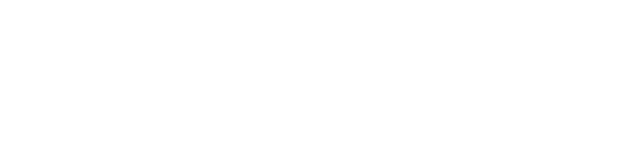
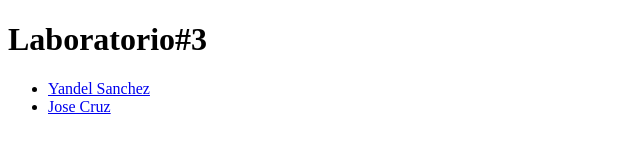
Before and after one commit to yandelsanchez81-gif/Lab-3-parte-2, a plain HTML site: page index.html in a window 1280 px wide. Shown: the whole page, without its empty margins (0-640 px from the left). Drawn offline with Linux system fonts and the light colour scheme.

Commit message:
womp womp

```diff
--- a/index.html
+++ b/index.html
@@ -3,9 +3,18 @@
 <head>
     <meta charset="UTF-8">
     <meta name="viewport" content="width=device-width, initial-scale=1.0">
-    <title></title>
+    <title>Laboratorio#3</title>
 </head>
 <body>
+    <header>
+        <h1>Laboratorio#3</h1>
+    </header>
+    <nav>
+        <ul>
+            <li><a href= "yandel.html">Yandel Sanchez</a></li>
+            <li><a href= "cruz.html">Jose Cruz</a></li>
+        </ul>
+    </nav>
+</body>
 
-</body>
 </html>
```
